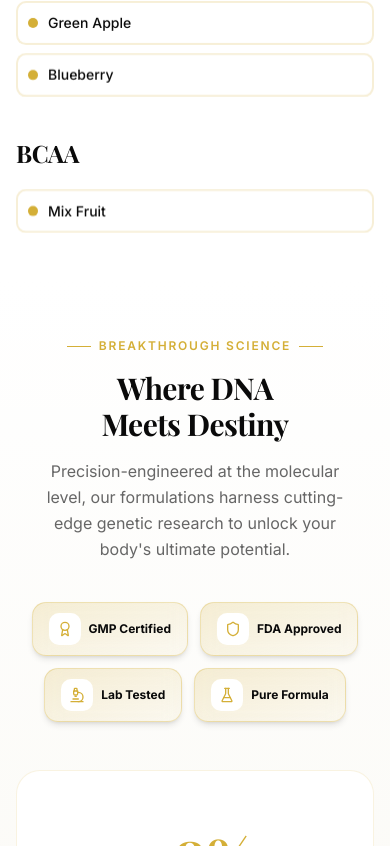
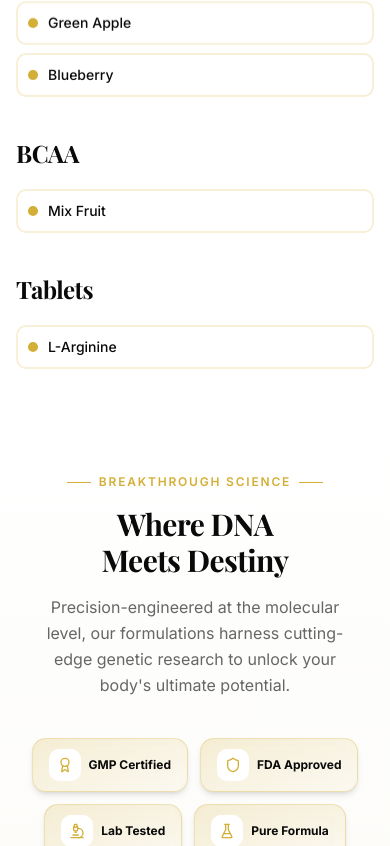
Before and after one commit to SupaFlow-Organization/Muscle_DNA, a Next.js app: page / in a window 390 px wide. Shown: the part 2998-3844 px from the top of the page. Built offline with nearby package versions, Linux system fonts and the light colour scheme.

Commit message:
feat: add Tablets category and L-Arginine L-Citrulline product to flavor data and UI components

```diff
--- a/components/flavor-carousel.tsx
+++ b/components/flavor-carousel.tsx
@@ -26,7 +26,7 @@ export function FlavorCarousel({ items }: FlavorGridProps) {
     }, {} as Record<string, FlavorItem[]>);
 
     // Define category order
-    const categoryOrder = ['Whey Protein', 'Mass Gainer', 'Pre-Workout', 'BCAA'];
+    const categoryOrder = ['Whey Protein', 'Mass Gainer', 'Pre-Workout', 'BCAA', 'Tablets'];
     const sortedCategories = categoryOrder.filter(cat => groupedByCategory[cat]);
 
     const containerVariants = {
--- a/components/footer.tsx
+++ b/components/footer.tsx
@@ -90,7 +90,7 @@ export default function Footer() {
           <motion.div variants={itemVariants}>
             <h4 className="font-display font-semibold mb-4 md:mb-6 text-base md:text-lg text-foreground">Products</h4>
             <ul className="space-y-2 md:space-y-3 text-sm md:text-base text-muted-foreground">
-              {['Whey Protein', 'Mass Gainer', 'Pre-Workout', 'BCAA'].map((item, idx) => (
+              {['Whey Protein', 'Mass Gainer', 'Pre-Workout', 'BCAA', 'Tablets'].map((item, idx) => (
                 <motion.li
                   key={idx}
                   variants={linkVariants}
--- a/data/flavors.ts
+++ b/data/flavors.ts
@@ -110,4 +110,14 @@ export const productFlavors = [
     color: 'from-yellow-50 to-amber-50'
   },
 
+  // Tablets
+  {
+    id: 'l-arginine-unflavored',
+    name: 'L-Arginine L-Citrulline',
+    category: 'Tablets',
+    flavor: 'L-Arginine',
+    image: '/images/new/file_00000000dbf47207a2b10c7ee3d64baa.png',
+    color: 'from-amber-50 to-yellow-50'
+  },
+
 ];
```
